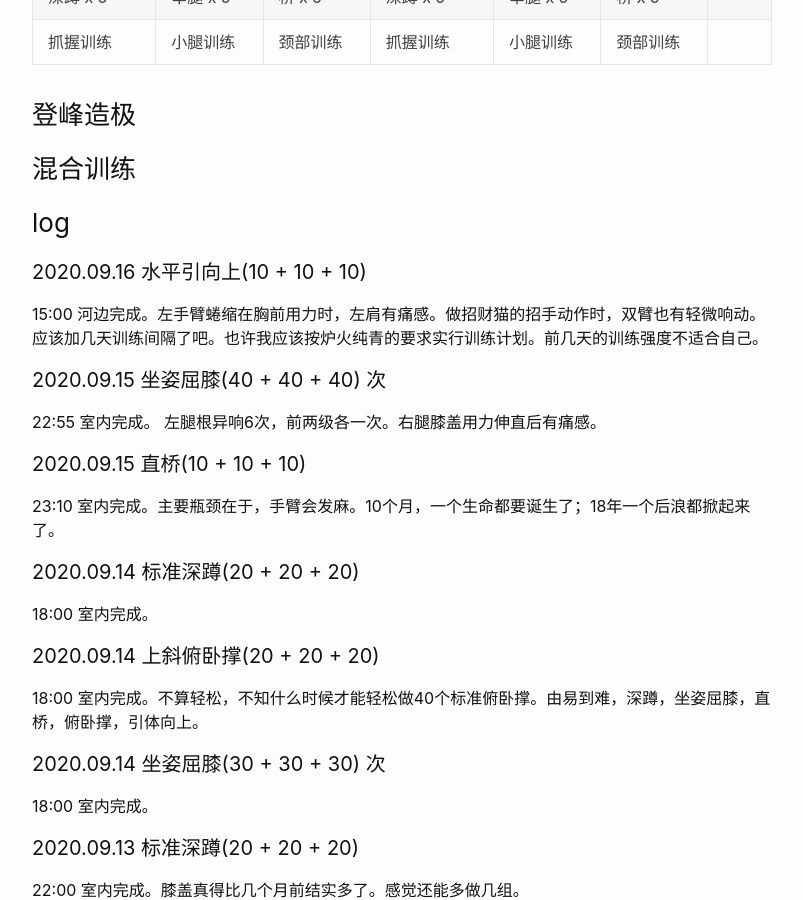
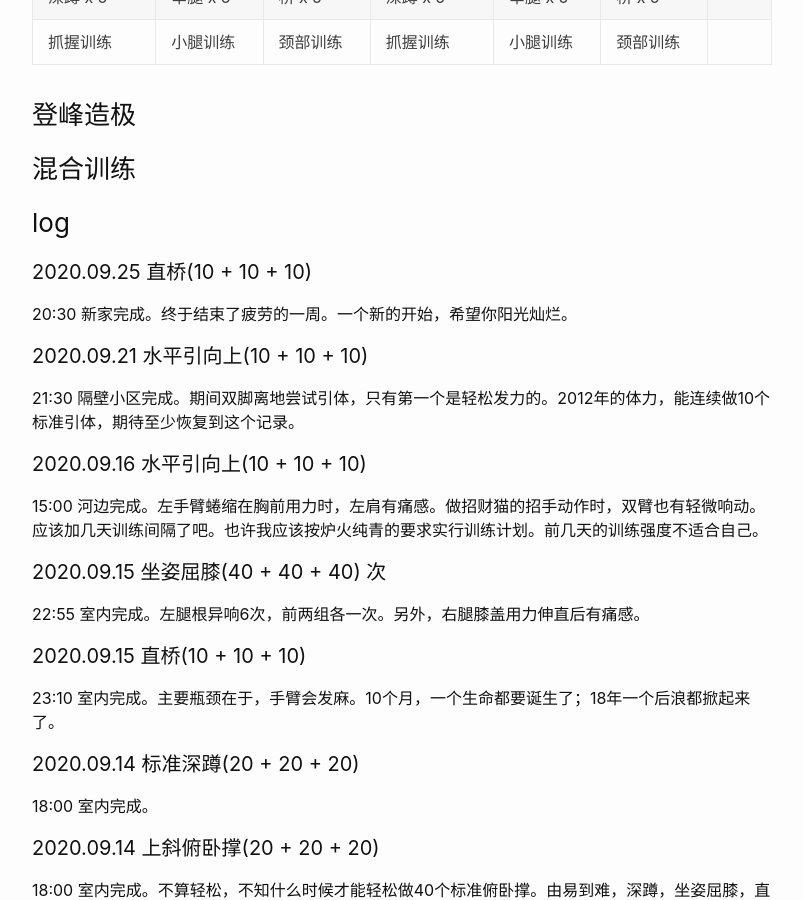
Before and after one commit to wangtiga/wangtiga.github.io, a Jekyll site: the page built from _previews/exercise.md, in a window 1280 px wide and 900 px high, scrolled down 985 px. Shown: the whole window, without its empty margins (238-1041 px from the left). Built offline with Jekyll 4.4.1, drawn with Linux system fonts in a browser that asks for light colours.

Commit message:
updated from notep

```diff
--- a/_previews/exercise.md
+++ b/_previews/exercise.md
@@ -46,6 +46,15 @@ tags:   todo
 
 ### log
 
+#### 2020.09.25 直桥(10 + 10 + 10)
+
+20:30 新家完成。终于结束了疲劳的一周。一个新的开始，希望你阳光灿烂。
+
+#### 2020.09.21 水平引向上(10 + 10 + 10)
+
+21:30 隔壁小区完成。期间双脚离地尝试引体，只有第一个是轻松发力的。2012年的体力，能连续做10个标准引体，期待至少恢复到这个记录。
+
+
 
 #### 2020.09.16 水平引向上(10 + 10 + 10)
 
@@ -55,7 +64,7 @@ tags:   todo
 
 #### 2020.09.15 坐姿屈膝(40 + 40 + 40) 次
 
-22:55 室内完成。 左腿根异响6次，前两级各一次。右腿膝盖用力伸直后有痛感。
+22:55 室内完成。左腿根异响6次，前两组各一次。另外，右腿膝盖用力伸直后有痛感。
 
 #### 2020.09.15 直桥(10 + 10 + 10)
 
```
